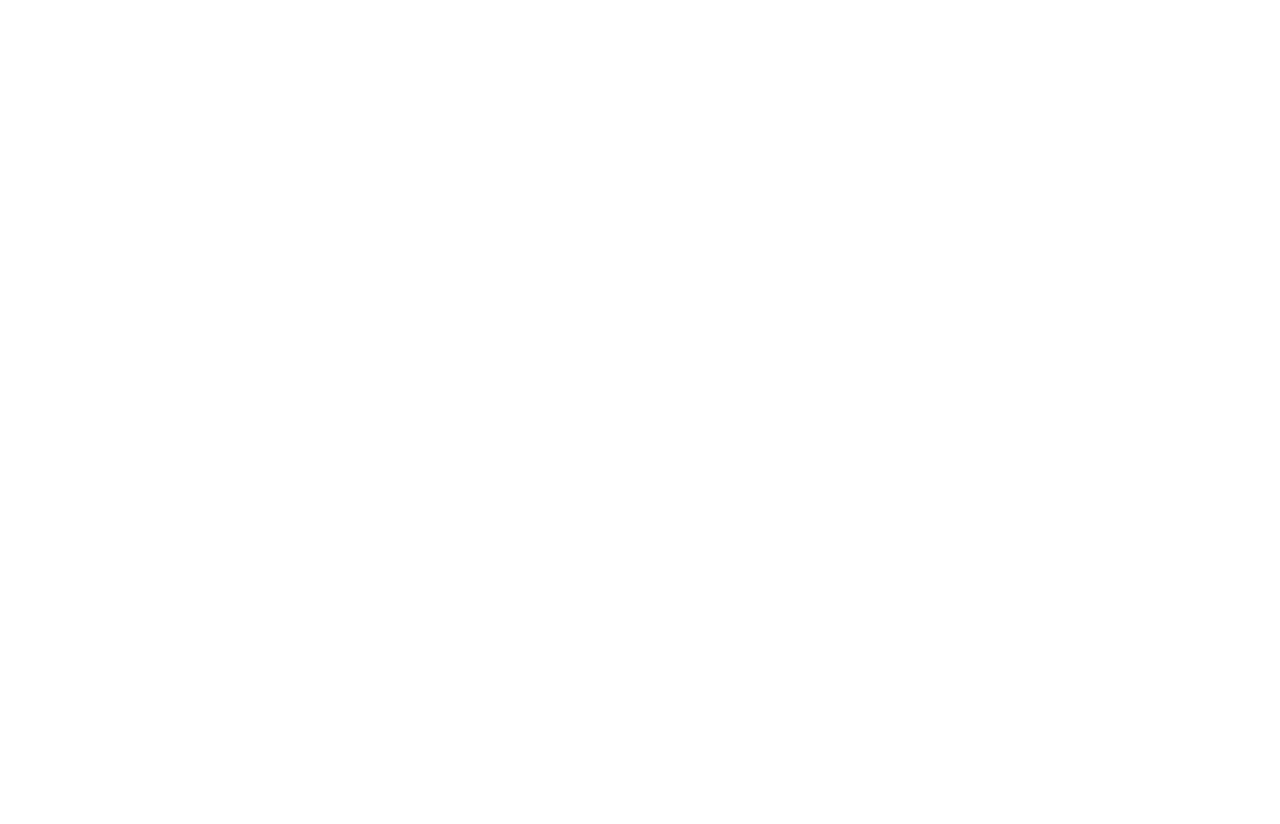
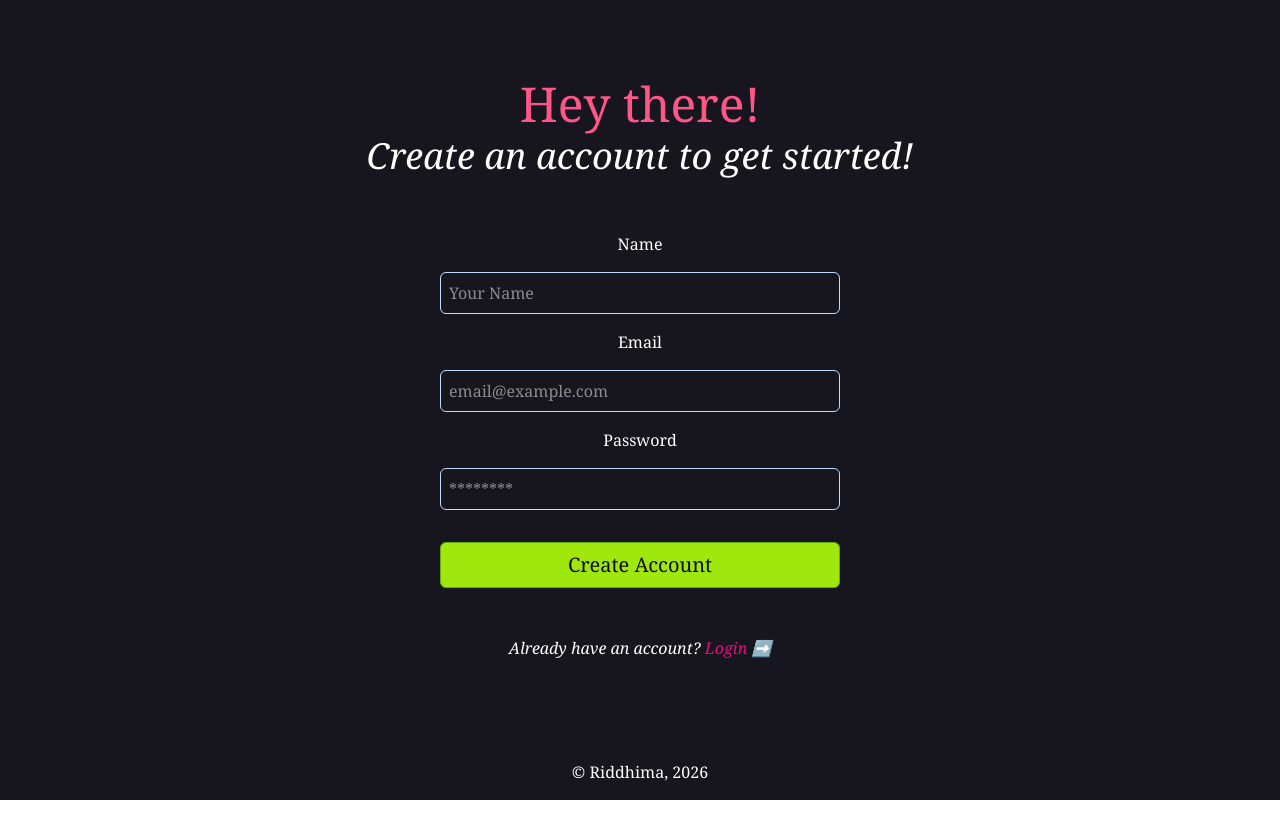
Before and after one commit to riddhima2b/smollink, a React (Vite) app in the folder frontend/: page /register in a window 1280 px wide. Before the commit this address had no page. Before the commit the page ends 800 px from the top, so only its background shows below. Built offline with nearby package versions, Linux system fonts and the light colour scheme.

Commit message:
registration

```diff
--- a/frontend/src/App.jsx
+++ b/frontend/src/App.jsx
@@ -3,6 +3,7 @@
 import "./index.css";
 import LandingPage from "./pages/landingPage";
 import LoginPage from "./pages/Login";
+import Registration from "./pages/Register";
 function App() {
 
   return (
@@ -11,6 +12,7 @@
 
     <Route path="/" element={<LandingPage />} />
     <Route path="/login" element={<LoginPage />} />
+    <Route path="/register" element={<Registration />} />
     </Routes>
     </>
   )
--- a/frontend/src/pages/Login.jsx
+++ b/frontend/src/pages/Login.jsx
@@ -31,20 +31,29 @@
         <>
             <div className="relative min-h-screen overflow-hidden bg-radial bg-[#0B0A12] font-serif brightness-100 opacity-95 mb-10">
             <br/><br/><br/>
-                <h1 className="p-10 py-6 gap-8 text-center text-[#FF4D82] text-5xl italic mb-10">
+                <h1 className="py-4 text-center text-5xl text-[#FF4D82] mb-10">
 
-                    Get started!
+                    Welcome back!
+                    <h1 className="py-4 italic text-center text-4xl text-[#ffffff] bg-radial" >
+                   Please log in to your account.
+                </h1>
                 </h1>
 
-                <form className="flex flex-col items-center px-6 py-8 gap-6 mx-auto rounded-2xl border border-white w-120" onSubmit={handleLogin}>
+                <form className="flex flex-col items-center gap-4 mx-auto rounded-2xl" onSubmit={handleLogin}>
                 <h3 className="text-white text-xl"> Email </h3>
-                    <input type="email" value={email} onChange={(e) => setEmail(e.target.value)} placeholder="your email" className="border border-blue-200 p-2 rounded-md w-100 text-white" />
+                    <input type="email" value={email} onChange={(e) => setEmail(e.target.value)} placeholder="email@example.com" className="text-xl border border-blue-200 p-2 rounded-md w-100 text-white" />
                     <h3 className="text-white text-xl"> Password </h3>
-                    <input type="password" value={password} onChange={(e) => setPassword(e.target.value)} placeholder="********" className="border border-blue-200 p-2 rounded-md w-100 text-white" />
-                    <button className="border border-lime-600 bg-radial bg-lime-400 p-2 mt-4 rounded-md text-black w-80 pointer-events-auto hover:bg-lime-700 hover:border-lime-200" type="submit">Login</button>
+                    <input type="password" value={password} onChange={(e) => setPassword(e.target.value)} placeholder="********" className="text-xl border border-blue-200 p-2 rounded-md w-100 text-white " />
+                    <button className="border border-lime-600 bg-radial bg-lime-400 p-2 mt-4 rounded-md text-black pointer-events-auto hover:bg-lime-700 hover:border-lime-200 w-100 text-2xl" type="submit">Login</button>
 
                 </form>
+
+                <p className="text-center items-center mx-auto py-8 text-white brightness-100 mt-4 italic text-md-xl">
+                        Don't have an account? <a href="/register" className="text-pink-600 hover:underline">Sign up</a> ➡️
+                    </p>
             </div>
+            <footer className="font-serif absolute bottom-0 w-full text-center py-4 text-white"><a href="https://github.com/riddhima2b" target="_blank" rel="noopener noreferrer" >© Riddhima, 2026</a></footer>
+
         </>
     )
 
--- /dev/null
+++ b/frontend/src/pages/Register.jsx
@@ -0,0 +1,66 @@
+import axios from "axios";
+import { useState } from "react";
+
+const Registration = () => {
+    const [name, setName] = useState("");
+    const [email, setEmail] = useState("");
+    const [password,setPassword] = useState("");
+
+
+    const handleRegistration = async (e) => {
+        e.preventDefault();
+
+        try{
+            const response = await axios.post('http://localhost:3001/api/register',
+            {email:email, password:password},
+            {
+                headers: {
+                    'Content-Type': 'application/json',
+                },
+                withCredentials: true
+            });
+            alert('Login successful!');
+            console.log(response.data.user);
+        }
+        catch(error) {
+            console.error('Error:', error);
+        }
+    }
+
+    return(
+
+        <>
+            <div className="relative min-h-screen overflow-hidden bg-radial bg-[#0B0A12] font-serif brightness-100 opacity-95 mb-6">
+            <br/><br/><br/>
+                <h1 className="py-2 text-center text-5xl text-[#FF4D82] mb-10">
+
+                    Hey there!
+                    <h1 className="py-2 text-center text-4xl text-[#ffffff] bg-radial italic" >
+                    Create an account to get started!
+                </h1>
+                </h1>
+
+                <form className="flex flex-col items-center gap-4 mx-auto rounded-2xl" onSubmit={handleRegistration}>
+                <h3 className="text-white"> Name </h3>
+                    <input type="text" value={name} onChange={(e) => setName(e.target.value)} placeholder="Your Name" className="border border-blue-200 p-2  rounded-md w-100 text-white" />
+                <h3 className="text-white"> Email </h3>
+                    <input type="email" value={email} onChange={(e) => setEmail(e.target.value)} placeholder="email@example.com" className="border border-blue-200 p-2  rounded-md w-100 text-white" />
+                    <h3 className="text-white"> Password </h3>
+                    <input type="password" value={password} onChange={(e) => setPassword(e.target.value)} placeholder="********" className="border border-blue-200 p-2 rounded-md w-100 text-white bg-radial " />
+                    <button className="border border-lime-600 bg-radial bg-lime-400 p-2 mt-4 rounded-md text-black pointer-events-auto hover:bg-lime-700 hover:border-lime-200 w-100 text-xl" type="submit">Create Account</button>
+
+                </form>
+
+                <p className="text-center items-center mx-auto py-8 text-white brightness-100 mt-4 italic">
+                       Already have an account? <a href="/login" className="text-pink-600 hover:underline">Login </a>➡️
+                    </p>
+            </div>
+            <footer className="font-serif absolute bottom-0 w-full text-center py-4 text-white"><a href="https://github.com/riddhima2b" target="_blank" rel="noopener noreferrer" >© Riddhima, 2026</a></footer>
+
+        </>
+    )
+
+
+}
+
+export default Registration;
```
